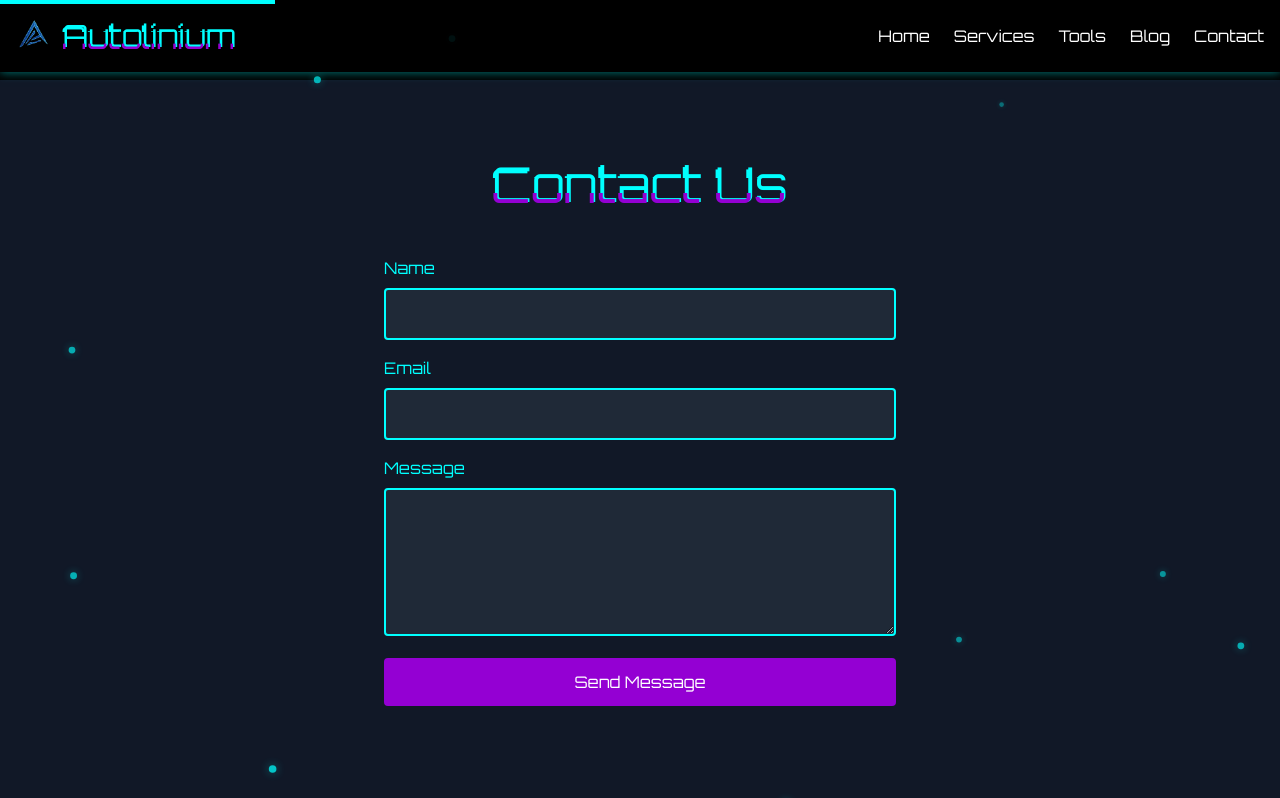
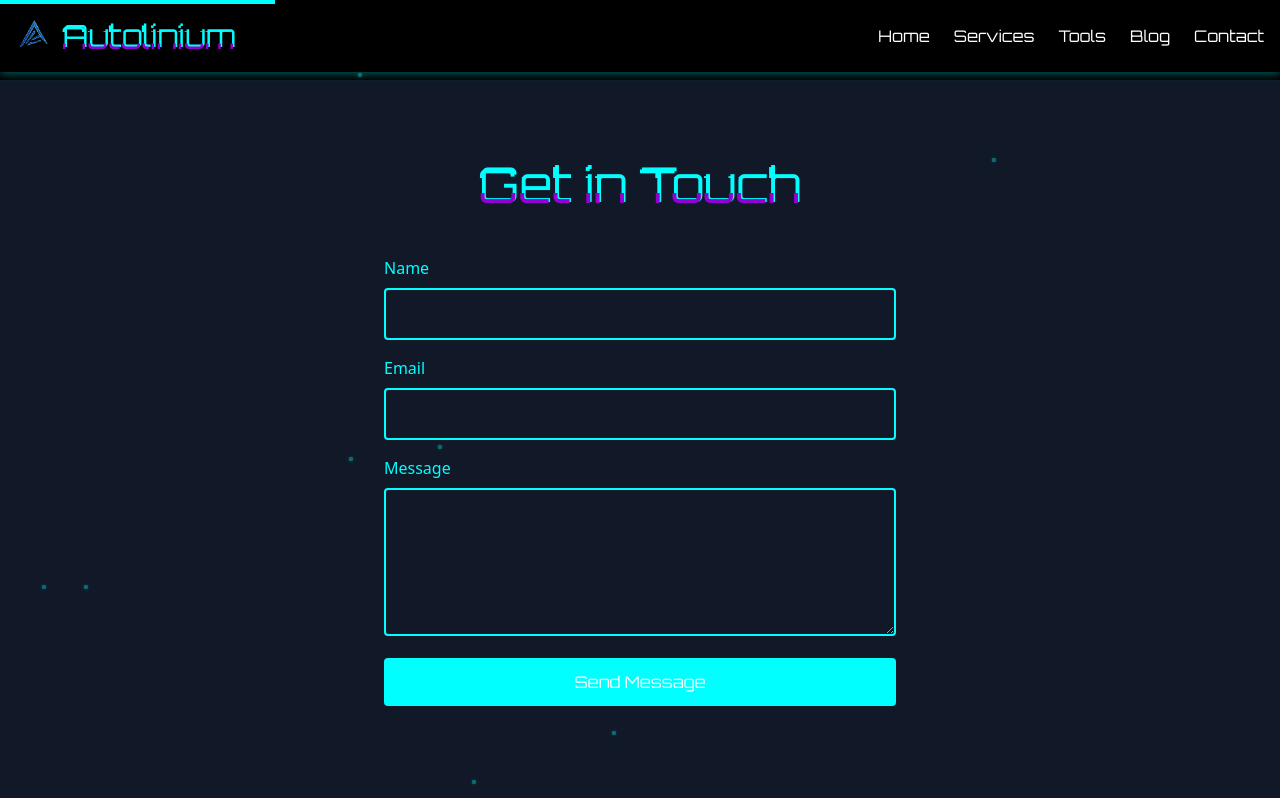
Before and after one commit to Billu07/Autolinium-Website, a React (Vite) app: page /contact in a window 1280 px wide. Shown: the top 798 px of the page. Built offline with nearby package versions, Linux system fonts and the light colour scheme.

Commit message:
Fix Vercel TS errors: add Contact.tsx, simplify Framer Motion variants, update tsconfig.json

```diff
--- a/src/App.tsx
+++ b/src/App.tsx
@@ -1,5 +1,5 @@
 import React from "react";
-import { motion } from "framer-motion";
+import { motion, Variants } from "framer-motion";
 import { Routes, Route, useLocation, Link } from "react-router-dom";
 import { AnimatePresence } from "framer-motion";
 import VideoCard from "./components/VideoCard";
@@ -34,27 +34,23 @@ class ErrorBoundary extends React.Component<
   }
 }
 
-// Staggered letter animation variant (fixed ease type)
-const letterVariants = {
+// Staggered letter animation variant
+const letterVariants: Variants = {
   hidden: { opacity: 0, y: 50 },
-  visible: (i: number) => ({
-    opacity: 1,
-    y: 0,
-    transition: { delay: i * 0.05, duration: 0.5, ease: [0.0, 0.0, 0.58, 1.0] }, // easeOut as cubic-bezier
-  }),
+  visible: { opacity: 1, y: 0 },
 };
 
-// Floating button variant (fixed ease type)
-const buttonVariants = {
+// Floating button variant
+const buttonVariants: Variants = {
   hover: { scale: 1.1, rotate: 2, boxShadow: "0 0 15px var(--neon-teal)" },
   float: {
     y: [-10, 10, -10],
-    transition: { duration: 3, repeat: Infinity, ease: [0.42, 0, 0.58, 1.0] }, // easeInOut as cubic-bezier
+    transition: { duration: 3, repeat: Infinity, ease: "easeInOut" },
   },
 };
 
 // Nav item variants
-const navItemVariants = {
+const navItemVariants: Variants = {
   hover: {
     scale: 1.1,
     color: "var(--neon-teal)",
@@ -62,20 +58,19 @@ const navItemVariants = {
   },
 };
 
-// Particle variants (fixed ease type)
-const particleVariants = {
-  animate: (i: number) => ({
-    x: [0, Math.sin(i) * 50, 0],
-    y: [0, Math.cos(i) * 50, 0],
+// Particle variants
+const particleVariants: Variants = {
+  animate: {
+    x: [0, 50, 0],
+    y: [0, 50, 0],
     opacity: [0.3, 0.8, 0.3],
     scale: [0.5, 1, 0.5],
     transition: {
-      duration: 5 + Math.random() * 3,
+      duration: 5,
       repeat: Infinity,
-      ease: [0.42, 0, 0.58, 1.0], // easeInOut as cubic-bezier
-      delay: Math.random() * 2,
+      ease: "easeInOut",
     },
-  }),
+  },
 };
 
 // Scroll progress component
@@ -115,7 +110,7 @@ const Home: React.FC = () => (
       <motion.div
         initial={{ opacity: 0, y: 50 }}
         animate={{ opacity: 1, y: 0 }}
-        transition={{ duration: 1.5, ease: [0.0, 0.0, 0.58, 1.0] }} // easeOut as cubic-bezier
+        transition={{ duration: 1.5, ease: "easeOut" }}
         className="text-center px-4"
       >
         <h2
@@ -129,6 +124,7 @@ const Home: React.FC = () => (
               variants={letterVariants}
               initial="hidden"
               animate="visible"
+              transition={{ delay: i * 0.05, duration: 0.5, ease: "easeOut" }}
               style={{ display: "inline-block" }}
             >
               {char === " " ? "\u00A0" : char}
@@ -340,6 +336,7 @@ const App: React.FC = () => {
               custom={i}
               animate="animate"
               variants={particleVariants}
+              transition={{ delay: Math.random() * 2 }}
             />
           ))}
         </div>
@@ -351,7 +348,7 @@ const App: React.FC = () => {
             <motion.div
               className="flex items-center"
               animate={{ scale: [1, 1.05, 1] }}
-              transition={{ duration: 2, repeat: Infinity, ease: "linear" }} // linear is valid
+              transition={{ duration: 2, repeat: Infinity, ease: "linear" }}
             >
               <img
                 src="/src/assets/autolinium-logo.png"
@@ -404,7 +401,7 @@ const App: React.FC = () => {
             initial={{ opacity: 0 }}
             animate={{ opacity: 1 }}
             exit={{ opacity: 0 }}
-            transition={{ duration: 0.5, ease: [0.0, 0.0, 0.58, 1.0] }} // easeOut as cubic-bezier
+            transition={{ duration: 0.5, ease: "easeInOut" }}
             className="pt-20"
           >
             <Routes location={location}>
--- a/src/components/VideoCard.tsx
+++ b/src/components/VideoCard.tsx
@@ -1,15 +1,11 @@
 import React, { useState } from "react";
-import { motion } from "framer-motion";
+import { motion, Variants } from "framer-motion";
 import { Link } from "react-router-dom";
 
-// Card container variants for staggered animation (fixed ease types)
-const cardVariants = {
+// Card container variants for staggered animation
+const cardVariants: Variants = {
   hidden: { opacity: 0, y: 50 },
-  visible: (i: number) => ({
-    opacity: 1,
-    y: 0,
-    transition: { duration: 0.8, delay: i * 0.2, ease: [0.0, 0.0, 0.58, 1.0] }, // easeOut as cubic-bezier
-  }),
+  visible: { opacity: 1, y: 0 },
 };
 
 interface VideoCardProps {
@@ -41,7 +37,12 @@ const VideoCard: React.FC<VideoCardProps> = ({
       whileInView="visible"
       viewport={{ once: true, amount: 0.3 }}
       whileHover={{ rotateX: 5, rotateY: 5, boxShadow: `0 0 20px ${color}` }}
-      transition={{ type: "spring", stiffness: 100 }}
+      transition={{
+        type: "spring",
+        stiffness: 100,
+        duration: 0.8,
+        delay: index * 0.2,
+      }}
       className="bg-[var(--bg-dark)] p-6 rounded-lg border-2 hover:shadow-[var(--border-glow)] transition transform"
       style={{ borderColor: color }}
     >
@@ -50,7 +51,7 @@ const VideoCard: React.FC<VideoCardProps> = ({
           className={`fas ${icon} text-4xl`}
           style={{ color }}
           animate={{ rotate: [0, 10, -10, 0], scale: [1, 1.1, 1] }}
-          transition={{ duration: 2, repeat: Infinity, ease: "linear" }} // linear is a valid string
+          transition={{ duration: 2, repeat: Infinity, ease: "linear" }}
         ></motion.i>
       </div>
       <h3
@@ -80,7 +81,7 @@ const VideoCard: React.FC<VideoCardProps> = ({
               className="rounded-full h-12 w-12 border-t-2 border-b-2"
               style={{ borderColor: color }}
               animate={{ rotate: 360 }}
-              transition={{ duration: 1.5, repeat: Infinity, ease: "linear" }} // linear is valid
+              transition={{ duration: 1.5, repeat: Infinity, ease: "linear" }}
             ></motion.div>
           </div>
         )}
--- a/src/components/contact.tsx
+++ b/src/components/contact.tsx
@@ -1,56 +1,89 @@
-import React from "react";
+import React, { useState } from "react";
 import { motion } from "framer-motion";
 
-const Contact: React.FC = () => (
+const Contact: React.FC = () => {
+  const [formData, setFormData] = useState({
+    name: "",
+    email: "",
+    message: "",
+  });
+
+  const handleSubmit = (e: React.FormEvent) => {
+    e.preventDefault();
+    alert("Message sent! (Mocked for demo)");
+    // Add backend integration here (e.g., Vercel serverless function)
+  };
+
+  return (
     <motion.section
-    initial={{ opacity: 0 }}
-    animate={{ opacity: 1 }}
+      initial={{ opacity: 0, y: 50 }}
+      animate={{ opacity: 1, y: 0 }}
       transition={{ duration: 1 }}
       className="py-20 container mx-auto px-4 bg-gray-900 min-h-screen"
     >
       <h2
         className="text-4xl md:text-5xl font-orbitron text-center mb-12 glitch"
-      data-text="Contact Us"
+        data-text="Get in Touch"
       >
-      Contact Us
+        Get in Touch
       </h2>
-    <form className="max-w-lg mx-auto">
+      <form onSubmit={handleSubmit} className="max-w-lg mx-auto">
         <div className="mb-4">
-        <label htmlFor="name" className="block text-[var(--neon-teal)] mb-2">
+          <label
+            htmlFor="name"
+            className="block text-[var(--neon-teal)] mb-2 font-sans"
+          >
             Name
           </label>
           <input
             id="name"
             type="text"
-          className="w-full p-3 rounded bg-gray-800 text-white border-2 border-[var(--neon-teal)]"
+            className="w-full p-3 rounded bg-[var(--bg-dark)] text-white border-2 border-[var(--neon-teal)] focus:border-[var(--neon-pink)] focus:outline-none"
+            value={formData.name}
+            onChange={(e) => setFormData({ ...formData, name: e.target.value })}
             required
           />
         </div>
         <div className="mb-4">
-        <label htmlFor="email" className="block text-[var(--neon-teal)] mb-2">
+          <label
+            htmlFor="email"
+            className="block text-[var(--neon-teal)] mb-2 font-sans"
+          >
             Email
           </label>
           <input
             id="email"
             type="email"
-          className="w-full p-3 rounded bg-gray-800 text-white border-2 border-[var(--neon-teal)]"
+            className="w-full p-3 rounded bg-[var(--bg-dark)] text-white border-2 border-[var(--neon-teal)] focus:border-[var(--neon-pink)] focus:outline-none"
+            value={formData.email}
+            onChange={(e) =>
+              setFormData({ ...formData, email: e.target.value })
+            }
             required
           />
         </div>
         <div className="mb-4">
-        <label htmlFor="message" className="block text-[var(--neon-teal)] mb-2">
+          <label
+            htmlFor="message"
+            className="block text-[var(--neon-teal)] mb-2 font-sans"
+          >
             Message
           </label>
           <textarea
             id="message"
-          className="w-full p-3 rounded bg-gray-800 text-white border-2 border-[var(--neon-teal)]"
+            className="w-full p-3 rounded bg-[var(--bg-dark)] text-white border-2 border-[var(--neon-teal)] focus:border-[var(--neon-pink)] focus:outline-none"
             rows={5}
+            value={formData.message}
+            onChange={(e) =>
+              setFormData({ ...formData, message: e.target.value })
+            }
             required
           ></textarea>
         </div>
         <motion.button
-        whileHover={{ scale: 1.05 }}
-        className="w-full p-3 rounded bg-[var(--neon-purple)] text-white hover:bg-teal-700"
+          whileHover={{ scale: 1.05, boxShadow: "0 0 10px var(--neon-teal)" }}
+          whileTap={{ scale: 0.95 }}
+          className="w-full p-3 rounded bg-[var(--neon-teal)] text-white hover:bg-teal-300 transition"
           type="submit"
         >
           Send Message
@@ -58,5 +91,6 @@ const Contact: React.FC = () => (
       </form>
     </motion.section>
   );
+};
 
 export default Contact;
```
Lines whose indentation alone changed are shown as unchanged.
